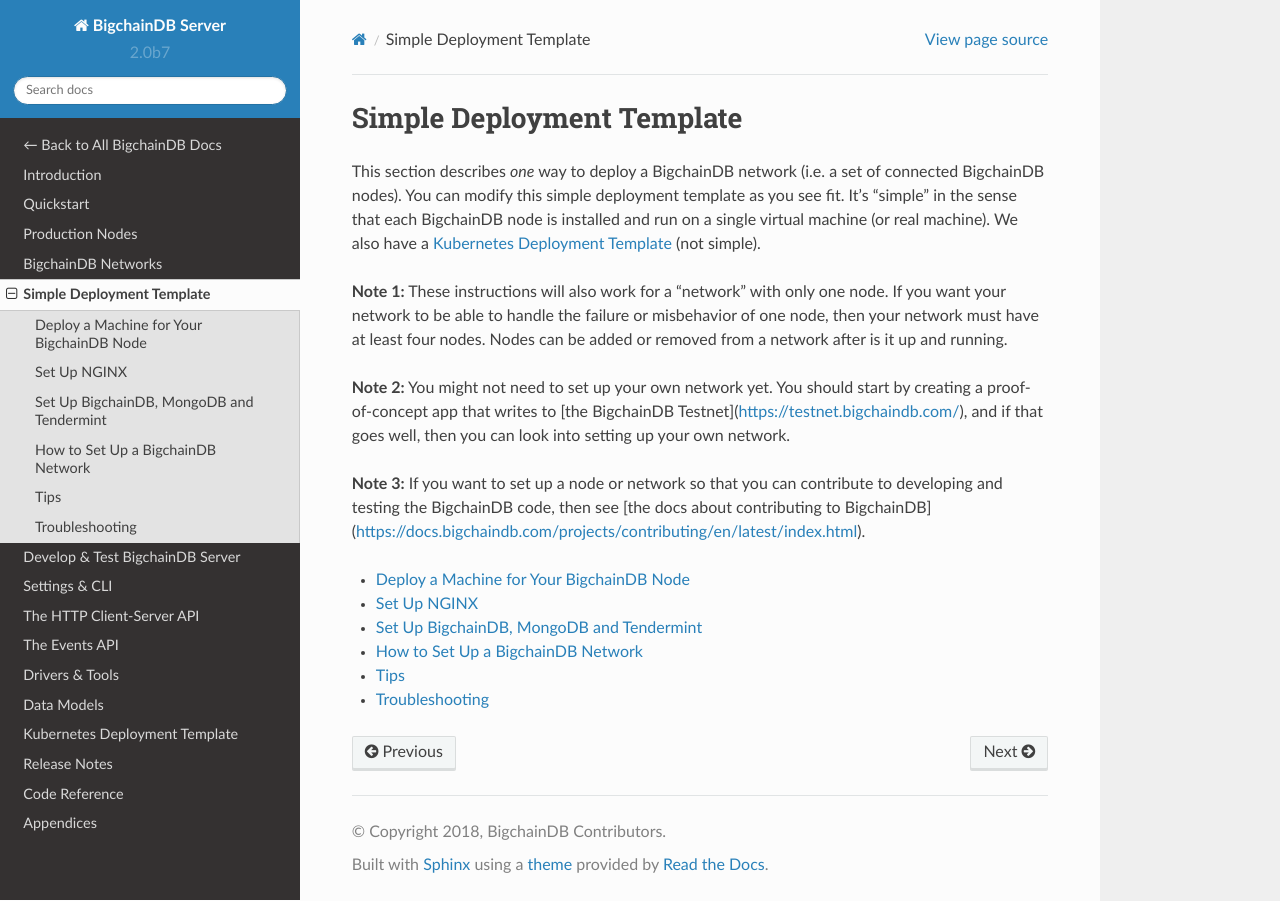
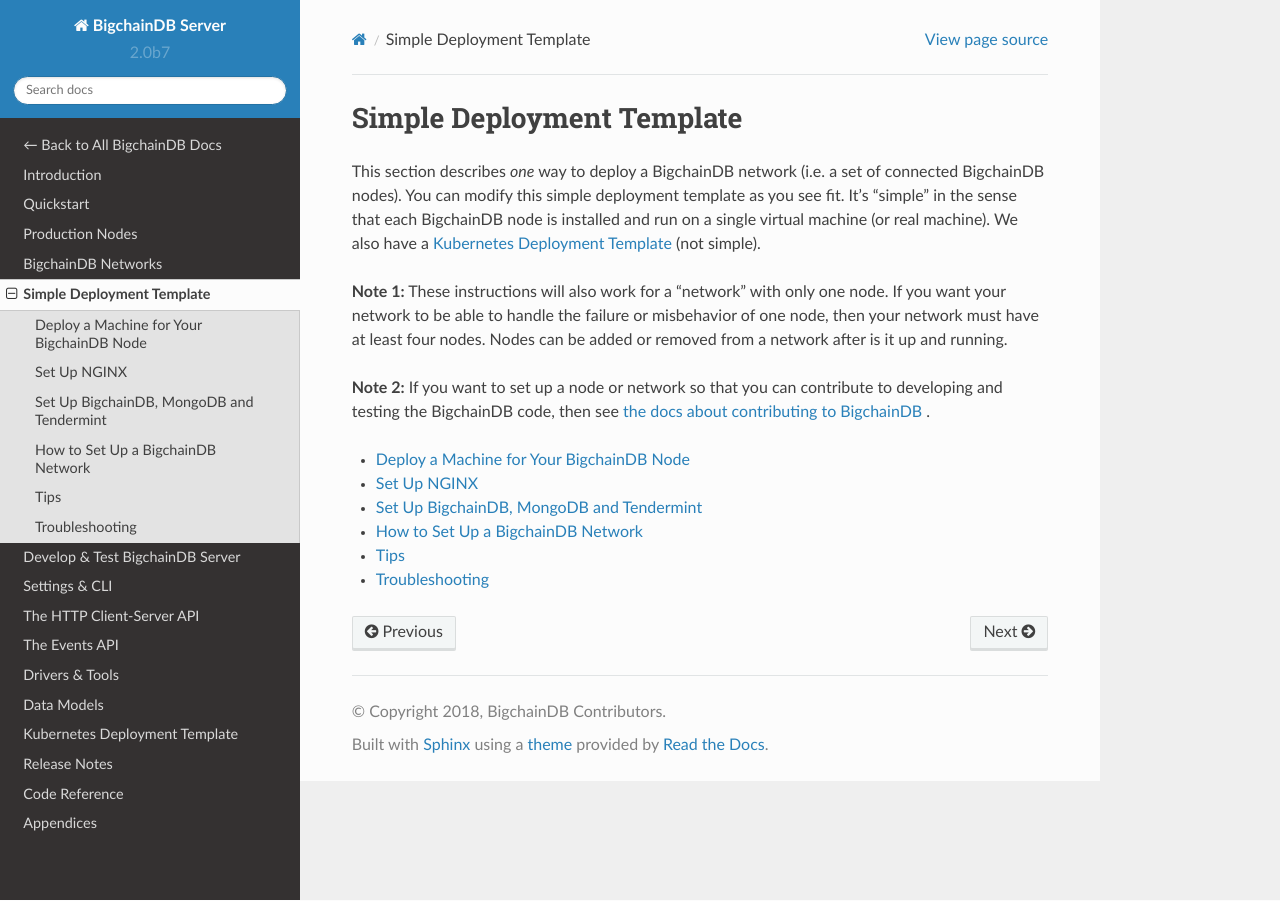
Before and after one commit to thematerials-network/bigchaindb-node, a Sphinx documentation site: the page built from bigchaindb/docs/server/source/simple-deployment-template/index.rst, in a window 1280 px wide. Built offline with Sphinx 7.4.7 and the Read the Docs theme 2.0.0, drawn with Linux system fonts in a browser that asks for light colours.

Commit message:
Fixed some docs (#2579)
in the intro page about the Simple Deployment Template:
- removed the note about the BigchainDB Testnet for now
- changed the link to the docs about contributing to BigchainDB from Markdown to RST

```diff
--- a/bigchaindb/docs/server/source/simple-deployment-template/index.rst
+++ b/bigchaindb/docs/server/source/simple-deployment-template/index.rst
@@ -20,15 +20,11 @@ If you want your network to be able to handle the failure or misbehavior
 of one node, then your network must have at least four nodes.
 Nodes can be added or removed from a network after is it up and running.
 
-**Note 2:** You might not need to set up your own network yet.
-You should start by creating a proof-of-concept app that writes to
-[the BigchainDB Testnet](https://testnet.bigchaindb.com/),
-and if that goes well, then you can look into setting up your own network.
-
-**Note 3:** If you want to set up a node or network
+**Note 2:** If you want to set up a node or network
 so that you can contribute to developing and testing the BigchainDB code,
 then see
-[the docs about contributing to BigchainDB](https://docs.bigchaindb.com/projects/contributing/en/latest/index.html).
+`the docs about contributing to BigchainDB <https://docs.bigchaindb.com/projects/contributing/en/latest/index.html>`_
+.
 
 .. toctree::
    :maxdepth: 1
```
